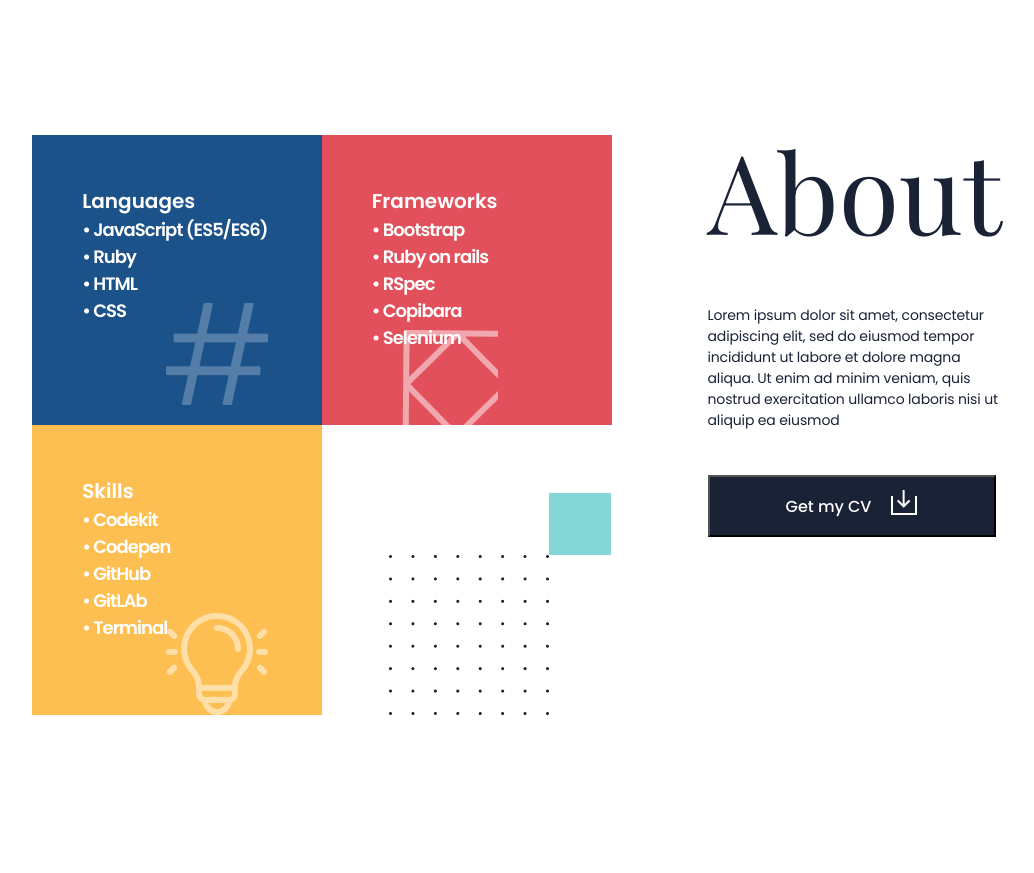
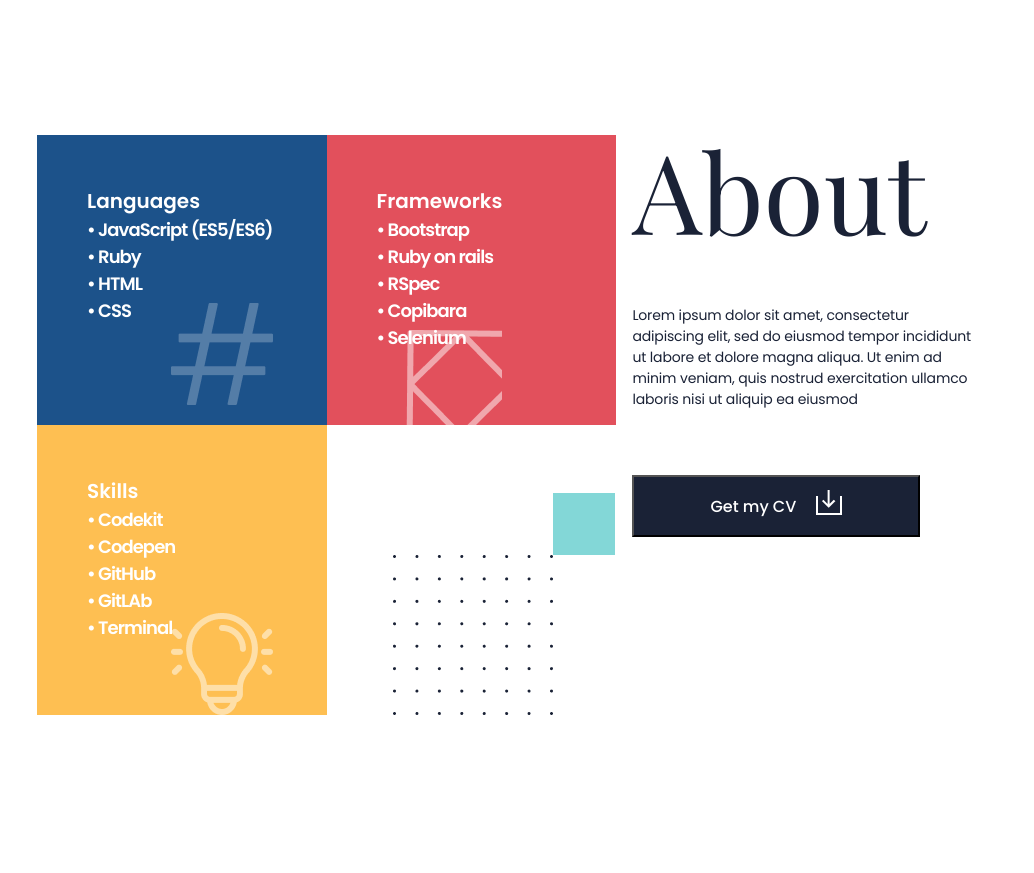
Before and after one commit to FuadNabi/My-Portfolio, a website: page index.html in a window 1280 px wide. Shown: the part 2880-3753 px from the top of the page, without its empty margins (123-1157 px from the left). Drawn offline with nearby package versions, Linux system fonts and the light colour scheme.

Commit message:
Fix stylelint errors

```diff
--- a/style.css
+++ b/style.css
@@ -818,7 +818,6 @@
 
   .cv-cont {
     width: 446px;
-    margin: 0 0 0 96px;
   }
 
   .skill-conts {
```
